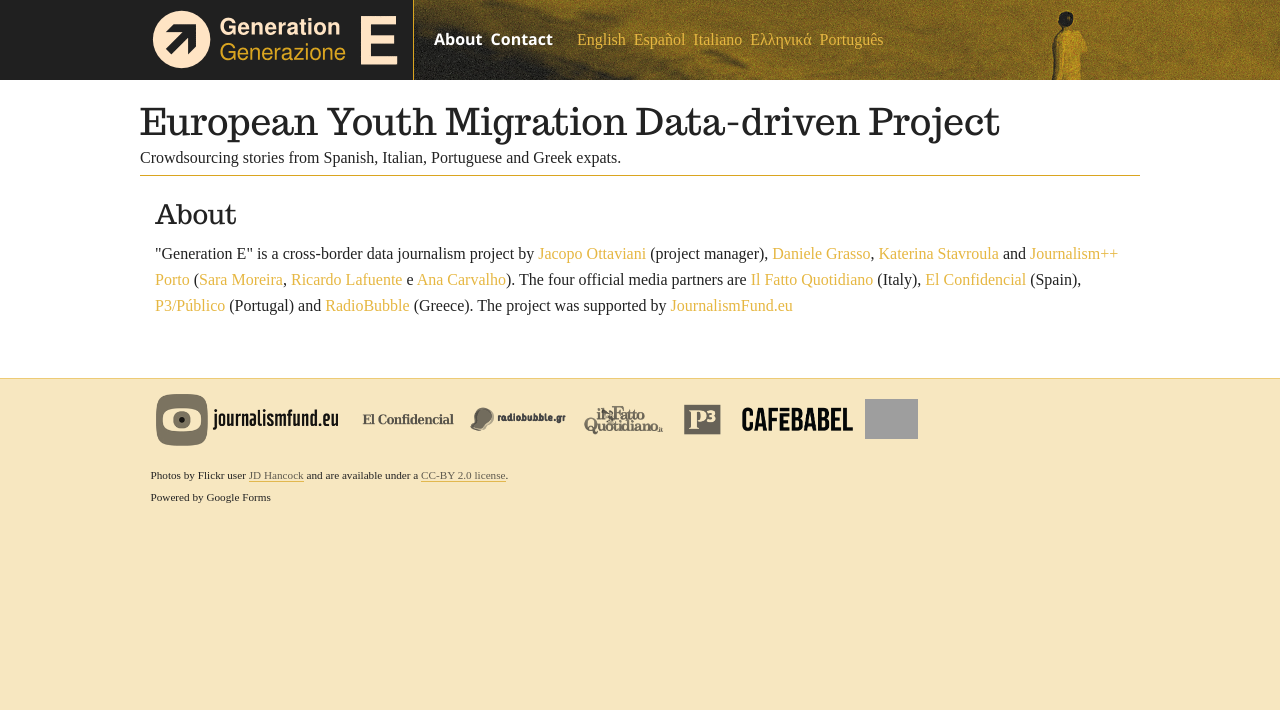
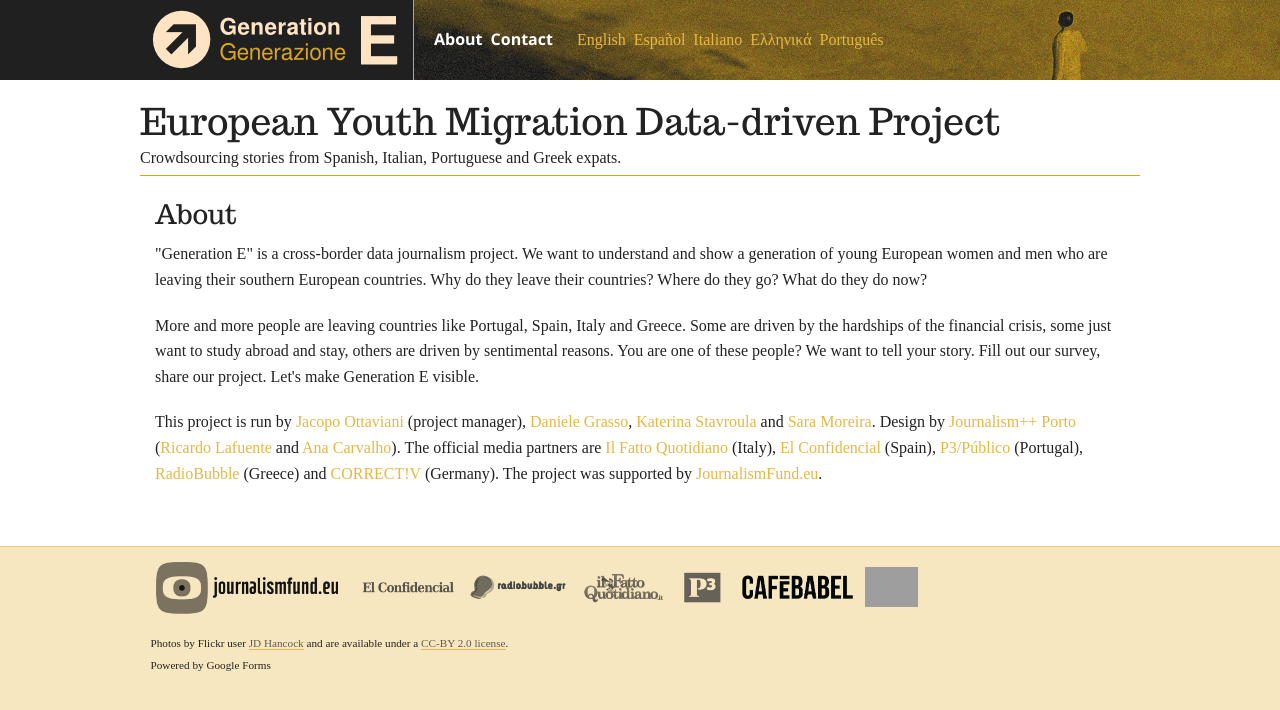
Before and after one commit to correctiv/generatione.eu, a Jekyll site: the page built from en/about.html, in a window 1280 px wide. Shown: the top 710 px of the page. Built offline with Jekyll 4.4.1, drawn with Linux system fonts in a browser that asks for light colours; some web fonts are replaced; grey boxes are pictures that could not be loaded.

Commit message:
Update all about pages

```diff
--- a/en/about.html
+++ b/en/about.html
@@ -6,5 +6,12 @@
 
 <h3>About</h3>
 
-<p>"Generation E" is a cross-border data journalism project by <a href="http://twitter.com/jackottaviani" target="_blank">Jacopo Ottaviani</a> (project manager), <a href="http://twitter.com/danielegrasso" target="_blank">Daniele Grasso</a>, <a href="https://twitter.com/Jaquoutopie" target="_blank">Katerina Stavroula</a> and <a href="http://www.jplusplus.org/pt/porto/" target="_blank">Journalism++ Porto</a> (<a href="https://twitter.com/saritamoreira" target="_blank">Sara Moreira</a>, <a href="http://www.twitter.com/rlaf" target="_blank">Ricardo Lafuente</a> e <a href="https://twitter.com/aiscarvalho" target="_blank">Ana Carvalho</a>). The four official media partners are <a href="http://www.ilfattoquotidiano.it" target="_blank">Il Fatto Quotidiano</a> (Italy), <a href="http://www.elconfidencial.com" target="_blank">El Confidencial</a> (Spain), <a href="http://p3.publico.pt/" target="_blank">P3/Público</a> (Portugal) and <a href="http://www.radiobubble.gr" target="_blank"> RadioBubble</a> (Greece).  The project was supported by <a href="http://www.journalismfund.eu" target="_blank">JournalismFund.eu</a>
+<p>
+  "Generation E" is a cross-border data journalism project. We want to understand and show a generation of young European women and men who are leaving their southern European countries. Why do they leave their countries? Where do they go? What do they do now?
 </p>
+
+<p>More and more people are leaving countries like Portugal, Spain, Italy and Greece. Some are driven by the hardships of the financial crisis, some just want to study abroad and stay, others are driven by sentimental reasons. You are one of these people? We want to tell your story. Fill out our survey, share our project. Let's make Generation E visible.</p>
+
+<p>This project is run by <a href="http://twitter.com/jackottaviani" target="_blank">Jacopo Ottaviani</a> (project manager), <a href="http://twitter.com/danielegrasso" target="_blank">Daniele Grasso</a>, <a href="https://twitter.com/Jaquoutopie" target="_blank">Katerina Stavroula</a> and <a href="https://twitter.com/saritamoreira" target="_blank">Sara Moreira</a>.
+  Design by <a href="http://www.jplusplus.org/pt/porto/" target="_blank">Journalism++ Porto</a> (<a href="http://www.twitter.com/rlaf" target="_blank">Ricardo Lafuente</a> and <a href="https://twitter.com/aiscarvalho" target="_blank">Ana Carvalho</a>). The official media partners are <a href="http://www.ilfattoquotidiano.it" target="_blank">Il Fatto Quotidiano</a> (Italy), <a href="http://www.elconfidencial.com" target="_blank">El Confidencial</a> (Spain), <a href="http://p3.publico.pt/" target="_blank">P3/Público</a> (Portugal), <a href="http://www.radiobubble.gr" target="_blank">RadioBubble</a> (Greece) and <a href="https://www.correctiv.org/">CORRECT!V</a> (Germany). The project was supported by <a href="http://www.journalismfund.eu" target="_blank">JournalismFund.eu</a>.
+</p>
--- a/es/about.html
+++ b/es/about.html
@@ -5,4 +5,8 @@
 ---
 
 <h3>Acerca de</h3>
-<p>El proyecto de periodismo de datos "Generation E" ha sido pensado y elaborado por los periodistas <a href="http://twitter.com/jackottaviani" target="_blank">Jacopo Ottaviani</a> (project manager), <a href="http://twitter.com/danielegrasso" target="_blank">Daniele Grasso</a>, <a href="https://twitter.com/Jaquoutopie" target="_blank">Katerina Stavroula</a> y <a href="http://www.jplusplus.org/pt/porto/" target="_blank">Journalism++ Porto</a> (<a href="https://twitter.com/saritamoreira" target="_blank">Sara Moreira</a>, <a href="http://www.twitter.com/rlaf" target="_blank">Ricardo Lafuente</a> y <a href="https://twitter.com/aiscarvalho" target="_blank">Ana Carvalho</a>). Colaboran <a href="http://www.ilfattoquotidiano.it" target="_blank">Il Fatto Quotidiano</a> (Italia), <a href="http://www.elconfidencial.com" target="_blank">El Confidencial</a> (España), <a href="http://p3.publico.pt/" target="_blank">P3/Público</a> (Portugal) y <a href="http://www.radiobubble.gr" target="_blank"> RadioBubble</a> (Grecia). Si eres un investigador y has dejado España, <a href="http://data.elperiodico.com/" target="_blank">Fugados</a> quiere conocer tu historia.  El proyecto ha sido posible gracias al soporte de <a href="http://www.journalismfund.eu" target="_blank">JournalismFund.eu</a></p>
+<p>"GenerationE es un proyecto transnacional de periodismo de datos. Su objetivo es entender y mostrar la historia de una generación de jóvenes europeos que emigran desde la Europa mediterránea. ¿Por qué lo hacen? ¿Adónde van? ¿Qué hacen ahora?
+  </p>
+<p>Una ingente cantidad de personas abandona cada año España, Italia, Portugal y Grecia. Algunos lo hacen por la situación económica, otros por razones de estudio o por ambición personal. ¿Eres uno de ellos? Cuéntanos tu historia rellenando nuestro formulario. Ayúdanos a retratar la Generation E y comparte tu proyecto con tus amigos que vivan en el extranjero. </p>
+
+<p>El proyecto de periodismo de datos "Generation E" ha sido pensado y elaborado por los periodistas <a href="http://twitter.com/jackottaviani" target="_blank">Jacopo Ottaviani</a> (project manager), <a href="http://twitter.com/danielegrasso" target="_blank">Daniele Grasso</a>, <a href="https://twitter.com/Jaquoutopie" target="_blank">Katerina Stavroula</a> y <a href="http://www.jplusplus.org/pt/porto/" target="_blank">Journalism++ Porto</a> (<a href="https://twitter.com/saritamoreira" target="_blank">Sara Moreira</a>, <a href="http://www.twitter.com/rlaf" target="_blank">Ricardo Lafuente</a> y <a href="https://twitter.com/aiscarvalho" target="_blank">Ana Carvalho</a>). Colaboran <a href="http://www.ilfattoquotidiano.it" target="_blank">Il Fatto Quotidiano</a> (Italia), <a href="http://www.elconfidencial.com" target="_blank">El Confidencial</a> (España), <a href="http://p3.publico.pt/" target="_blank">P3/Público</a> (Portugal), <a href="http://www.radiobubble.gr" target="_blank"> RadioBubble</a> (Grecia) y <a href="https://www.correctiv.org/">CORRECT!V</a> (Alemania). El proyecto ha sido posible gracias al soporte de <a href="http://www.journalismfund.eu" target="_blank">JournalismFund.eu</a></p>
```
Also changed, not shown: el/about.html (+6 -1 lines), it/about.html (+6 -1 lines), pt/about.html (+6 -1 lines).
